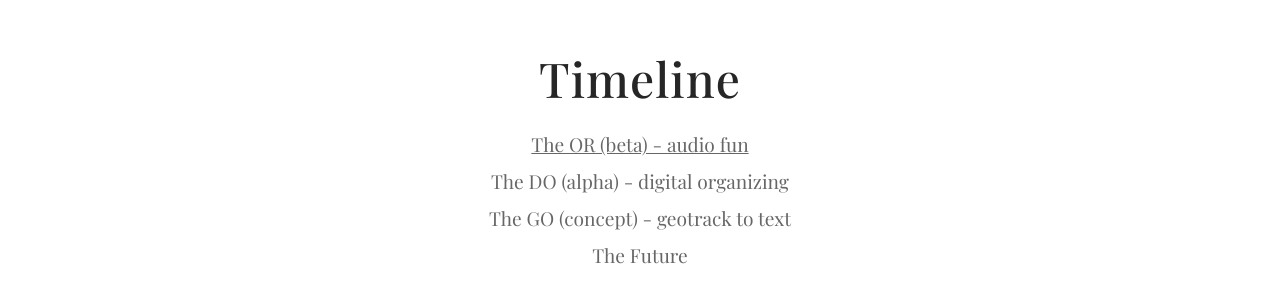
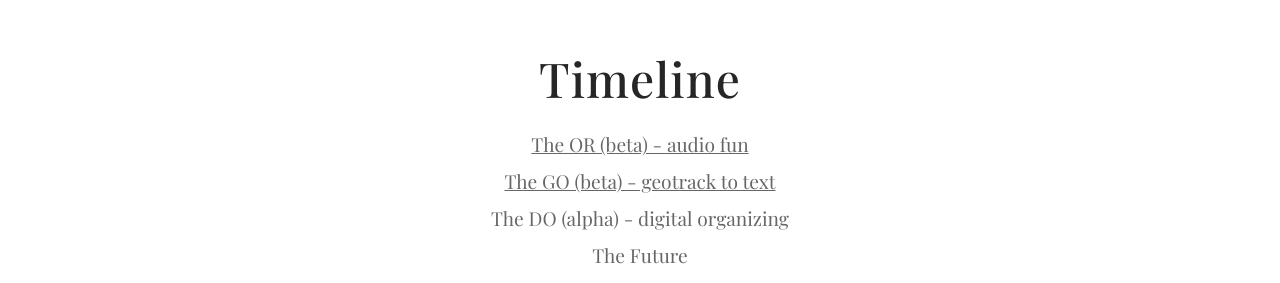
Before and after one commit to theingredients/theingredients, a React (Vite) app: page /more in a window 1280 px wide. Shown: the part 204-487 px from the top of the page. Built offline with nearby package versions, Linux system fonts and the light colour scheme.

Commit message:
Update More page: add The GO beta link

```diff
--- a/src/pages/More.tsx
+++ b/src/pages/More.tsx
@@ -9,8 +9,10 @@
         <a href="https://or-six.vercel.app/" target="_blank" rel="noopener noreferrer" className="page-content">
           The OR (beta) - audio fun
         </a>
+        <a href="https://thego-navy.vercel.app/" target="_blank" rel="noopener noreferrer" className="page-content">
+          The GO (beta) - geotrack to text
+        </a>
         <p className="page-content">The DO (alpha) - digital organizing</p>
-        <p className="page-content">The GO (concept) - geotrack to text</p>
         <p className="page-content">The Future</p>
       </div>
     </Layout>
```
